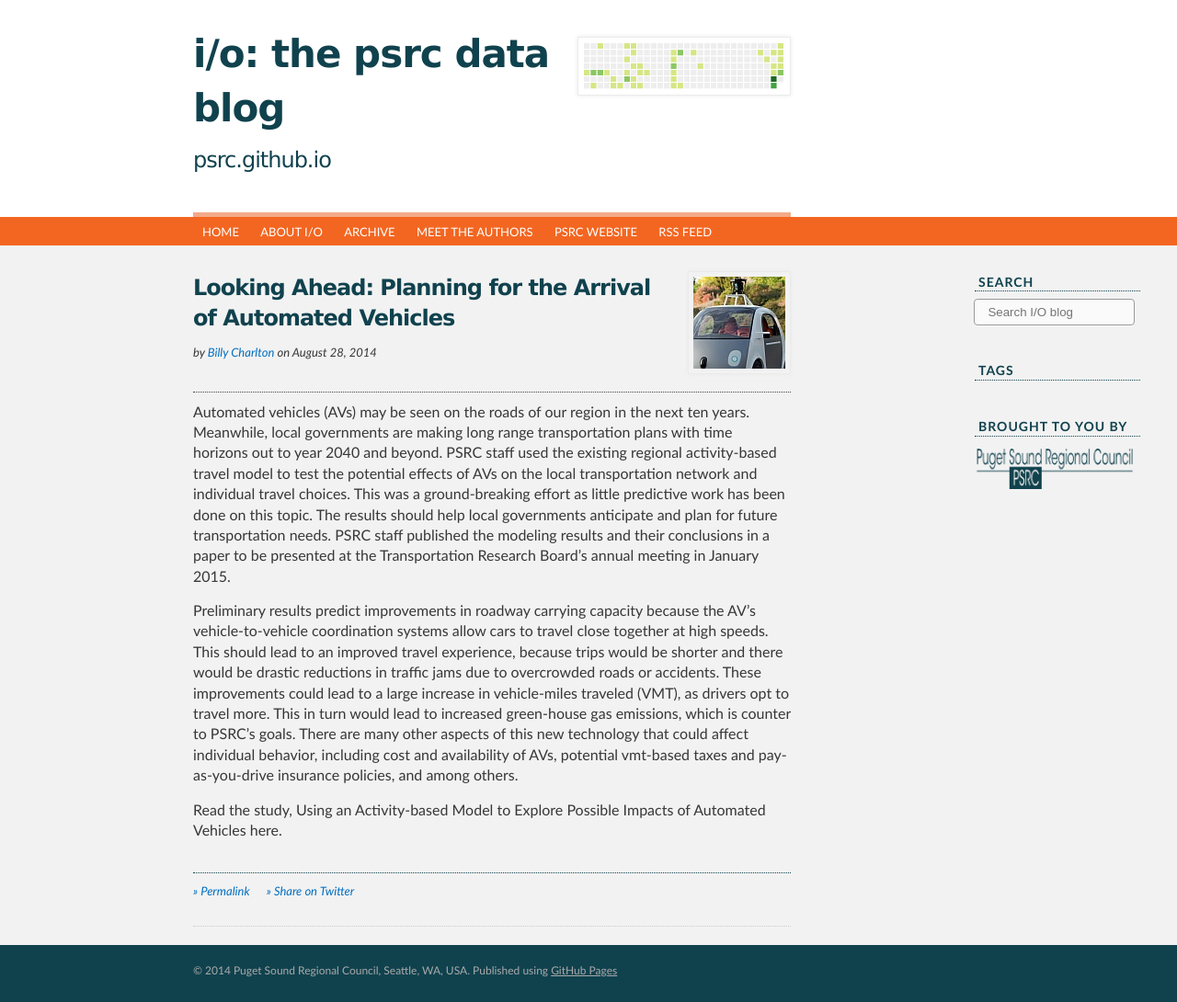
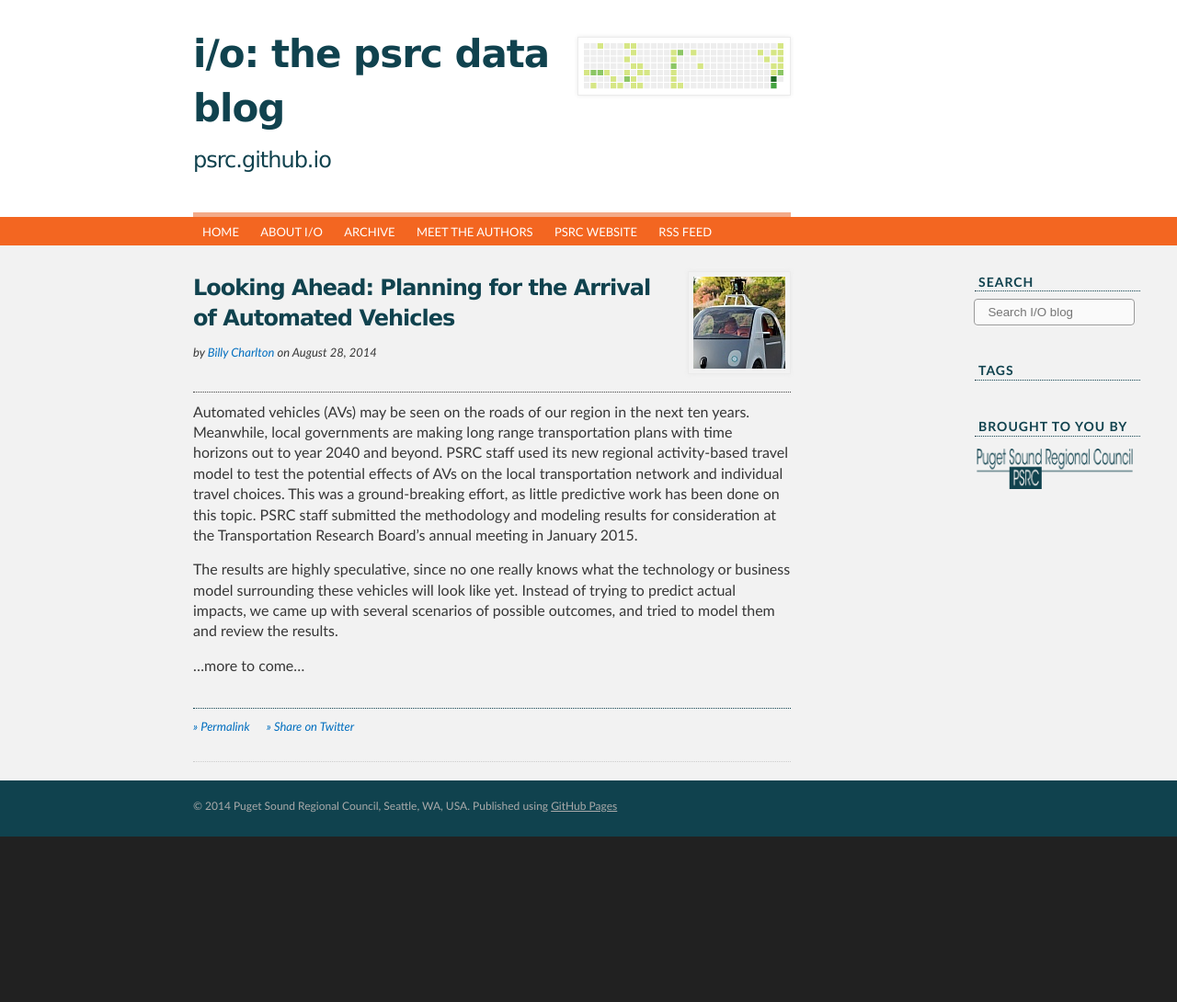
Before and after one commit to psrc/psrc.github.io, a Jekyll site: the page built from _posts/2014-08-28-self-driving-cars.md, in a window 1280 px wide. Shown: the whole page at 92% size. Built offline with Jekyll 4.4.1, drawn with Linux system fonts in a browser that asks for light colours; after the commit the page ends 910 px from its top, so only the background shows below that.

Commit message:
some post wordsmithing

```diff
--- a/_posts/2014-08-28-self-driving-cars.md
+++ b/_posts/2014-08-28-self-driving-cars.md
@@ -6,24 +6,8 @@ image: /images/google-car.jpg
 layout: post
 ---
 
-Automated vehicles (AVs) may be seen on the roads of our region in the next ten years.
-Meanwhile, local governments are making long range transportation plans with time horizons
-out to year 2040 and beyond. PSRC staff used the existing regional activity-based travel model
-to test the potential effects of AVs on the local transportation network and individual travel choices.
-This was a ground-breaking effort as little predictive work has been done on this topic.
-The results should help local governments anticipate and plan for future transportation needs.
-PSRC staff published the modeling results and their conclusions in a paper to be presented at the
-Transportation Research Board’s annual meeting in January 2015.
+Automated vehicles (AVs) may be seen on the roads of our region in the next ten years. Meanwhile, local governments are making long range transportation plans with time horizons out to year 2040 and beyond. PSRC staff used its new regional activity-based travel model to test the potential effects of AVs on the local transportation network and individual travel choices. This was a ground-breaking effort, as little predictive work has been done on this topic. PSRC staff submitted the methodology and modeling results for consideration at the Transportation Research Board’s annual meeting in January 2015.
 
-Preliminary results predict improvements in roadway carrying capacity
-because the AV’s vehicle-to-vehicle coordination systems allow cars to travel
-close together at high speeds. This should lead to an improved travel experience,
-because trips would be shorter and there would be drastic reductions in traffic jams due
-to overcrowded roads or accidents. These improvements could lead to a large increase in vehicle-miles
-traveled (VMT), as drivers opt to travel more.
-This in turn would lead to increased green-house gas emissions, which is counter to PSRC’s goals.
-There are many other aspects of this new technology that could affect individual behavior,
-including cost and availability of AVs, potential vmt-based taxes and pay-as-you-drive insurance policies,
-and among others.
+The results are highly speculative, since no one really knows what the technology or business model surrounding these vehicles will look like yet. Instead of trying to predict actual impacts, we came up with several scenarios of possible outcomes, and tried to model them and review the results.
 
-Read the study, Using an Activity-based Model to Explore Possible Impacts of Automated Vehicles here.
+...more to come...
```
Also changed, not shown: _posts/2014-08-29-planning-data-apis.md (+1 -1 lines).
